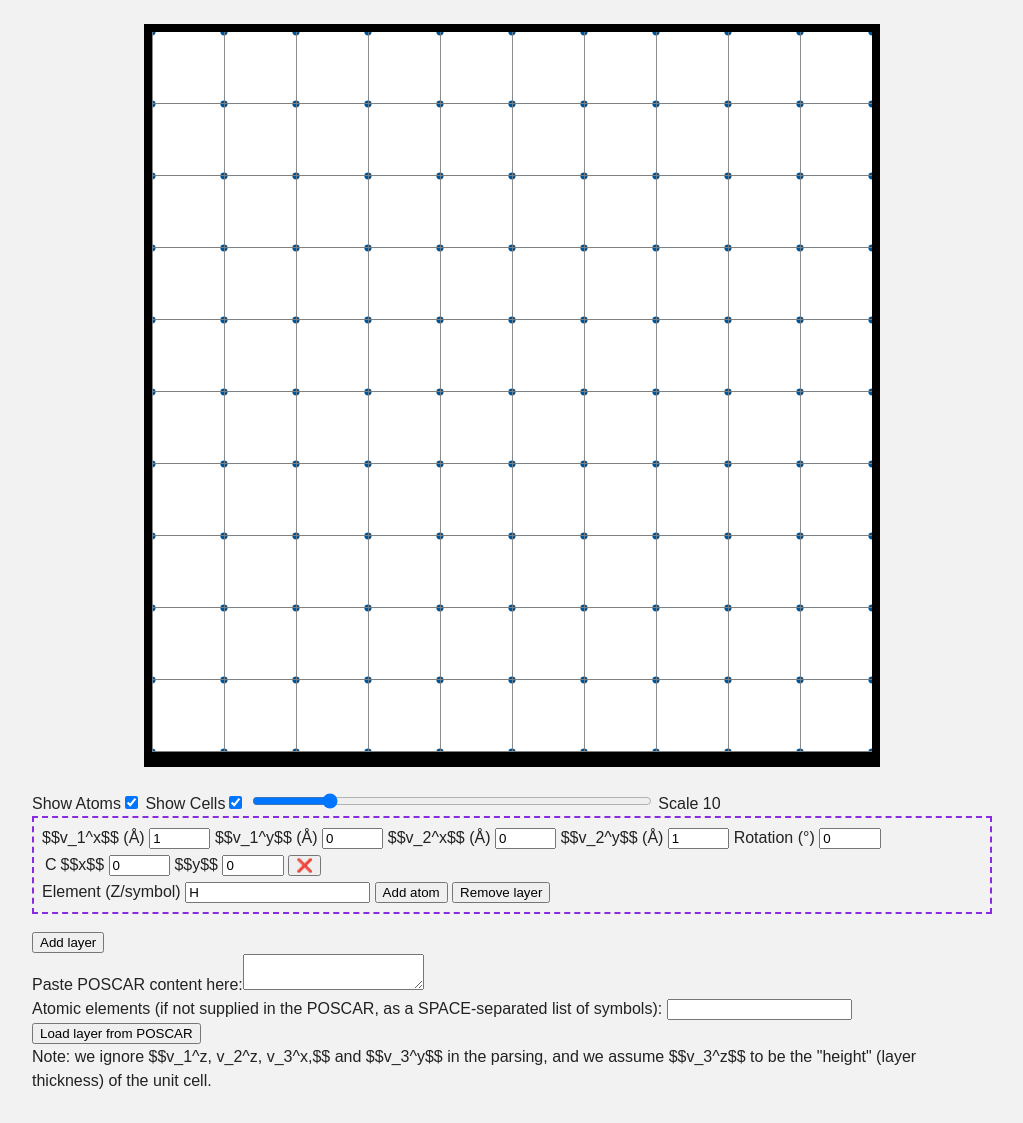
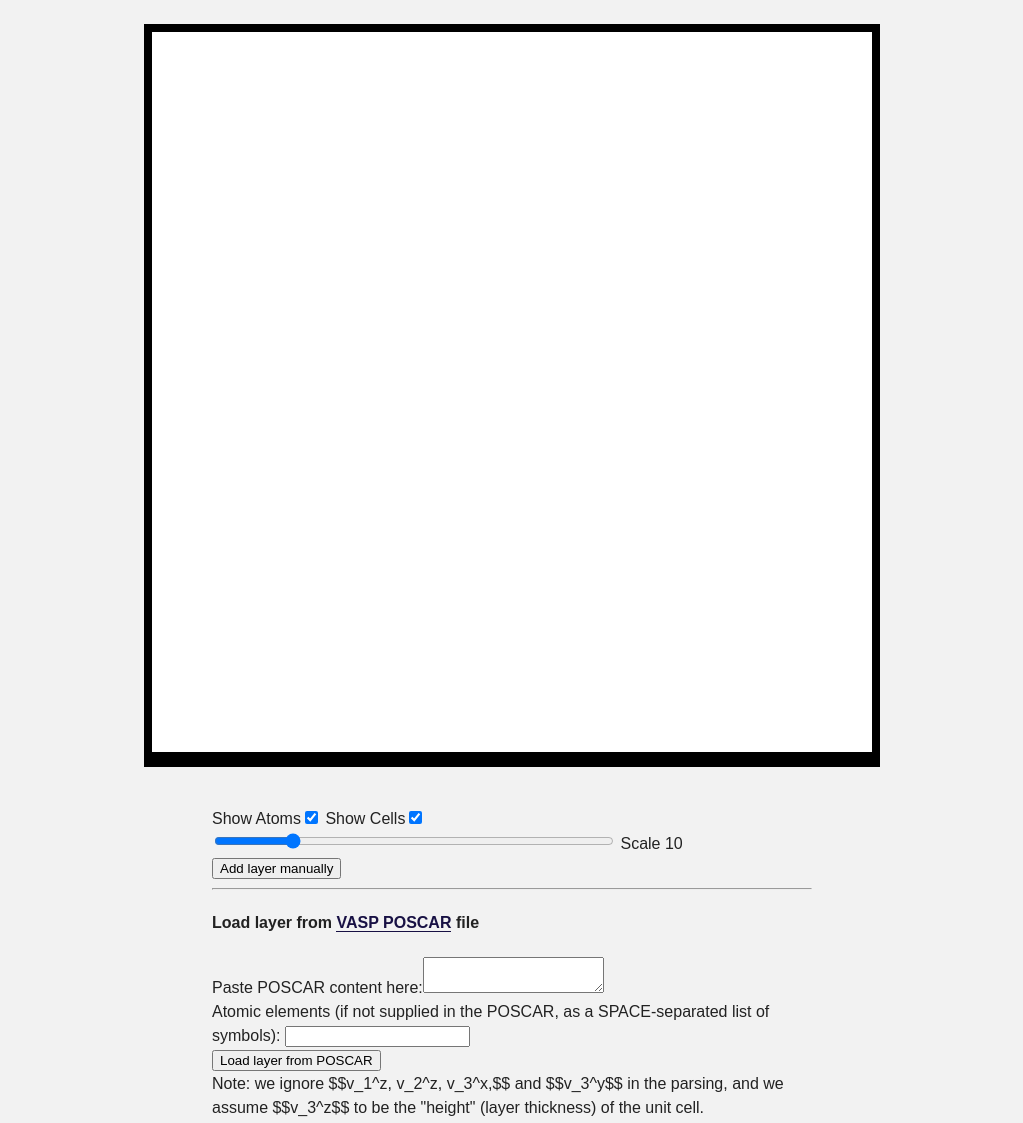
Before and after one commit to tnecio/patterns-web, a plain HTML site: page index.html in a window 1280 px wide. Shown: the whole page, without its empty margins (128-1151 px from the left). Before the commit the page ends 1093 px from the top, so only its background shows below. Drawn offline with nearby package versions, Linux system fonts and the light colour scheme.

Commit message:
Moved UI to the side

```diff
--- a/js/script.js
+++ b/js/script.js
@@ -123,22 +123,27 @@ Vue.component('layerControl', {
     },
 
     data: function() { return {
-        el: "H"
+        el: "H",
+        atomsHidden: false
     }; },
 
     template: `
 <div class="layerControl">
     <form novalidate class="layerPropertiesControl">
-    <label for="v00">$$v_1^x$$ (Å) <input v-model="l.cell[0].x" name="v00" type="number" step="0.1"></label>
-    <label for="v01">$$v_1^y$$ (Å) <input v-model="l.cell[0].y" name="v01" type="number" step="0.1"></label>
-    <label for="v10">$$v_2^x$$ (Å) <input v-model="l.cell[1].x" name="v10" type="number" step="0.1"></label>
-    <label for="v11">$$v_2^y$$ (Å) <input v-model="l.cell[1].y" name="v11" type="number" step="0.1"></label>
+        {{ l.name }} <br>
+        <label for="v00">$$v_1^x$$ (Å) <input v-model="l.cell[0].x" name="v00" type="number" step="0.1"></label>
+        <label for="v01">$$v_1^y$$ (Å) <input v-model="l.cell[0].y" name="v01" type="number" step="0.1"></label>
+        <label for="v10">$$v_2^x$$ (Å) <input v-model="l.cell[1].x" name="v10" type="number" step="0.1"></label>
+        <label for="v11">$$v_2^y$$ (Å) <input v-model="l.cell[1].y" name="v11" type="number" step="0.1"></label>
 
-    <label for="rot">Rotation (°) <input v-model="l.rotation" name="rot" type="number" step="1"></label>
+        <label for="rot">Rotation (°) <input v-model="l.rotation" name="rot" type="number" step="1"></label>
     </form>
 
+    <hr>
+
     <form novalidate>
-        <table class="atomsControl">
+        <label for="atomsHidden">Hide<input type="checkbox" v-model="atomsHidden" name="atomsHidden"></label>
+        <table class="atomsControl" v-bind:class="{ hidden: atomsHidden }">
             <atomControl
                 v-for="(atom, index) in l.atoms"
                 v-bind:key="index" v-bind:index="index" v-bind:data="atom"
@@ -147,7 +152,7 @@ Vue.component('layerControl', {
         </table>
     </form>
 
-    <form v-on:submit.prevent="addAtom()"> <!-- TODO: WHY TWICE?? -->
+    <form v-on:submit.prevent="addAtom()" v-bind:class="{ hidden: atomsHidden }">
         <label for="el">Element (Z/symbol) <input v-model="el" id="el" name="el" type="text"></label>
         <button type="submit" title="Add atom">Add atom</button>
         <button @click="$emit('remove-layer', index)" type="button">Remove layer</button>
@@ -191,20 +196,19 @@ let lp = new Vue({
     },
 
     data: {
-        layers: [
-            {
-                name: "Sample Layer",
-                height: 1,
-                atoms: [
-                    {el: 6, x: 0, y: 0, z: 0}
-                ],
-                cell: [
-                    {x: 1, y: 0},
-                    {x: 0, y: 1}
-                ],
-                rotation: 0
-            }
-        ],
+// {
+//     name: "Sample Layer",
+//         height: 1,
+//     atoms: [
+//     {el: 6, x: 0, y: 0, z: 0}
+// ],
+//     cell: [
+//     {x: 1, y: 0},
+//     {x: 0, y: 1}
+// ],
+//     rotation: 0
+// }
+        layers: [],
 
         settings: {
             showAtoms: true,
@@ -249,14 +253,19 @@ let lp = new Vue({
         <label for="scale">Scale</label>
         {{ settings.scale }}
 
+        <br>
+
         <layerControl
             v-for="(layer, index) in this.layers"
             v-bind:key="index" v-bind:index="index" v-bind:l="layer"
             @remove-layer="removeLayer"
         ></layerControl>
-        <button @click="addLayer()">Add layer</button>
+        <button @click="addLayer()">Add layer manually</button>
+
+        <hr>
 
         <div id="poscar">
+            <h4>Load layer from <a href="https://www.vasp.at/wiki/index.php/POSCAR">VASP POSCAR</a> file</h4>
             <span style="color:red;" v-if="this.messages.poscarError">{{ messages.poscarError }} <br></span>
             <label for="poscarArea">Paste POSCAR content here:<textarea name="poscarArea" v-model="inputs.poscar"></textarea></label>
             <br>
--- a/style.css
+++ b/style.css
@@ -5,7 +5,17 @@ body {
     font-family: sans-serif;
     font-size: 16px;
     line-height: 1.5;
-    max-width: 75%;
+}
+
+main {
+    display: flex;
+    justify-content: space-around;
+    flex-wrap: wrap;
+}
+
+nav {
+    margin: 1em;
+    max-width: 600px;
 }
 
 code {
@@ -58,11 +68,14 @@ figure {
     background-color: black;
     width: min-content;
     height: min-content;
-    max-height: 1000px;
-    margin: 1.5em auto;
+    margin: 1.5em 1em;
 }
 
 
 footer {
     margin-top: 5em;
 }
+
+.hidden {
+    display: none;
+}
```
